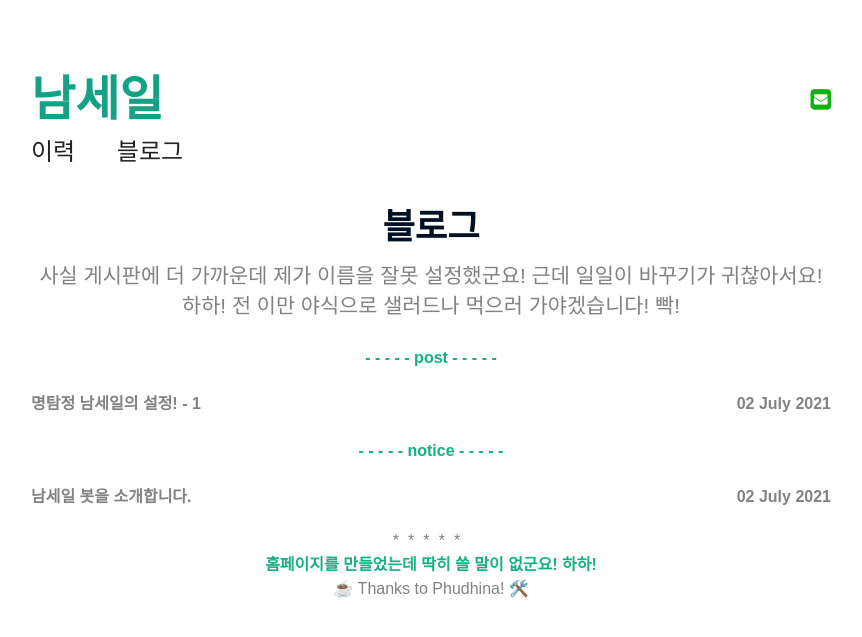
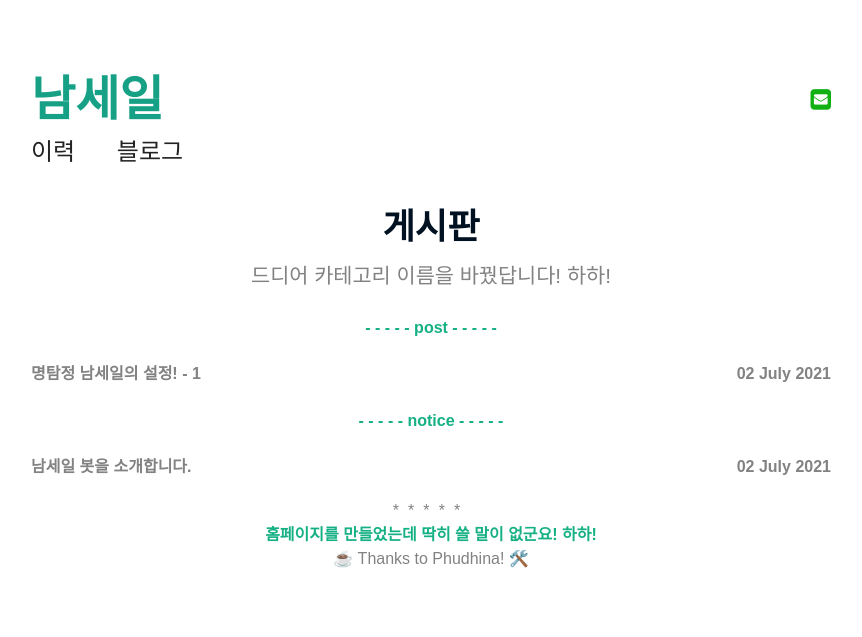
Before and after one commit to seil0224/seil0224.github.io, a Jekyll site: the page built from blog.md, in a window 1280 px wide. Shown: the top 637 px of the page, without its empty margins (209-1071 px from the left). Built offline with Jekyll 4.4.1, drawn with Linux system fonts in a browser that asks for light colours; some web fonts are replaced.

Commit message:
Update blog.md

```diff
--- a/blog.md
+++ b/blog.md
@@ -1,7 +1,7 @@
 ---
 layout: page
-title: 블로그
-subtitle: 사실 게시판에 더 가까운데 제가 이름을 잘못 설정했군요! 근데 일일이 바꾸기가 귀찮아서요! 하하! 전 이만 야식으로 샐러드나 먹으러 가야겠습니다! 빡!
+title: 게시판
+subtitle: 드디어 카테고리 이름을 바꿨답니다! 하하!
 ---
 
 <div>
```
